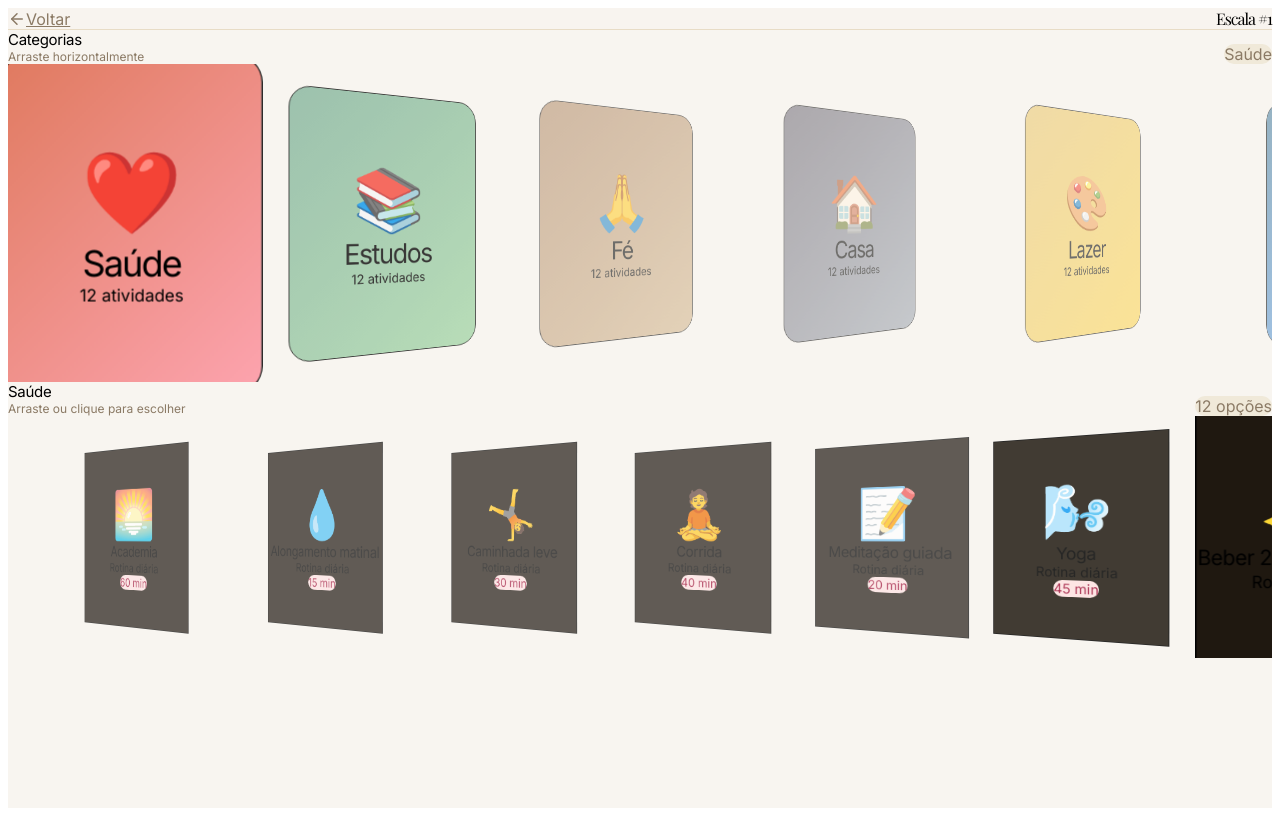
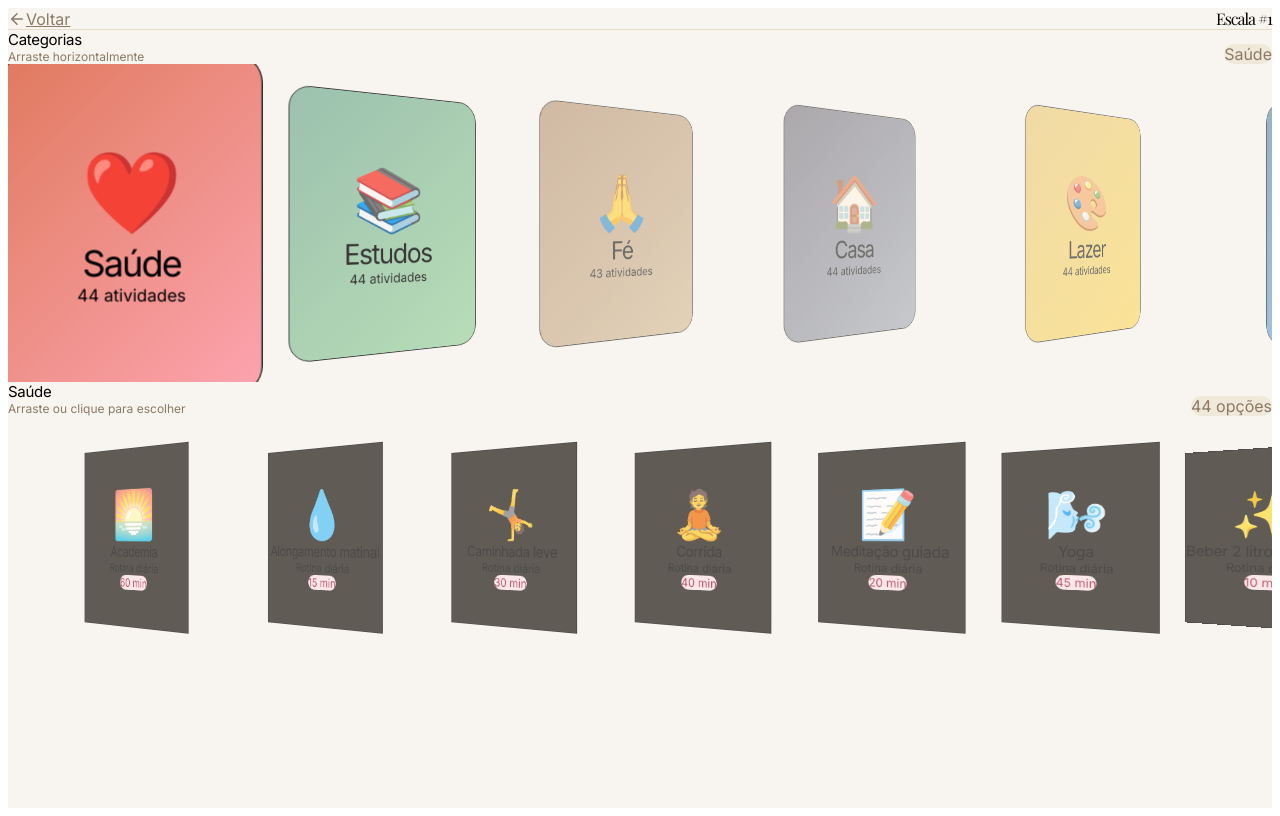
Before and after one commit to italo0machado/rotina-em-casa, a React (Vite) app in the folder frontend/: page /escala/1 in a window 1280 px wide. Built offline with nearby package versions, Linux system fonts and the light colour scheme.

Commit message:
fix: remover limite de atividades - agora mostra todas as ~40+ por categoria

```diff
--- a/frontend/src/components/DualCarousel.tsx
+++ b/frontend/src/components/DualCarousel.tsx
@@ -1,4 +1,4 @@
-// Atualizado: 06/06 22:05
+// Atualizado: 06/06 22:18
 import { useState, useRef } from 'react';
 import { atividades as todasAtividades } from '../data/atividades';
 
@@ -25,9 +25,9 @@ const CATEGORIAS: Category[] = [
     id: "saude", name: "Saúde", emoji: "❤️",
     gradient: "linear-gradient(135deg,#e07a5f,#fda4af)",
     dotBg: "#fee2e2", dotColor: "#9f1239",
-    activities: todasAtividades.filter(a => a.categoria === "Saúde").slice(0, 12).map((a, i) => ({
+    activities: todasAtividades.filter(a => a.categoria === "Saúde").map((a, i) => ({
       id: a.id.toString(), name: a.nome,
-      emoji: ["🌅","💧","🤸","🧘","📝","🌬️","✨","📓","🏃","🧘‍♀️","💪","🧴"][i % 12],
+      emoji: ["🌅","💧","🤸","🧘","📝","🌬️","✨","📓","🏃","🧘‍♀️","💪","🧴","🧘‍♂️","🏊","🚴","🧎","🧖","💆","🦵","🧠"][i % 20],
       time: `${a.duracao} min`, subtitle: "Rotina diária"
     }))
   },
@@ -35,9 +35,9 @@ const CATEGORIAS: Category[] = [
     id: "estudos", name: "Estudos", emoji: "📚",
     gradient: "linear-gradient(135deg,#81b29a,#a5d6a7)",
     dotBg: "#e8f5e9", dotColor: "#1b5e20",
-    activities: todasAtividades.filter(a => a.categoria === "Estudos").slice(0, 12).map((a, i) => ({
+    activities: todasAtividades.filter(a => a.categoria === "Estudos").map((a, i) => ({
       id: a.id.toString(), name: a.nome,
-      emoji: ["📖","✏️","🔍","🗂️","🎧","💻","🌍","📝","📚","🧠","✍️","📐"][i % 12],
+      emoji: ["📖","✏️","🔍","🗂️","🎧","💻","🌍","📝","📚","🧠","✍️","📐","📕","🧮","📊","📋","🔬","📜","🖋️","📎"][i % 20],
       time: `${a.duracao} min`, subtitle: "Rotina diária"
     }))
   },
@@ -45,9 +45,9 @@ const CATEGORIAS: Category[] = [
     id: "fe", name: "Fé", emoji: "🙏",
     gradient: "linear-gradient(135deg,#b08968,#d2b48c)",
     dotBg: "#fef3c7", dotColor: "#78350f",
-    activities: todasAtividades.filter(a => a.categoria === "Fé").slice(0, 12).map((a, i) => ({
+    activities: todasAtividades.filter(a => a.categoria === "Fé").map((a, i) => ({
       id: a.id.toString(), name: a.nome,
-      emoji: ["🙏","📿","🕯️","✝️","🕌","🕉️","☸️","🕎","🕊️","📖","🕯️","🙏"][i % 12],
+      emoji: ["🙏","📿","🕯️","✝️","🕌","🕉️","☸️","🕎","🕊️","📖","🙏","🕯️","🛐","📿","🕯️","🙏","🕌","🕉️","☸️","🕎"][i % 20],
       time: `${a.duracao} min`, subtitle: "Rotina diária"
     }))
   },
@@ -55,9 +55,9 @@ const CATEGORIAS: Category[] = [
     id: "casa", name: "Casa", emoji: "🏠",
     gradient: "linear-gradient(135deg,#6d6875,#9ca3af)",
     dotBg: "#f3e8ff", dotColor: "#581c87",
-    activities: todasAtividades.filter(a => a.categoria === "Casa").slice(0, 12).map((a, i) => ({
+    activities: todasAtividades.filter(a => a.categoria === "Casa").map((a, i) => ({
       id: a.id.toString(), name: a.nome,
-      emoji: ["🏠","🧹","🧺","🪴","🛏️","🧽","🧴","🧺","🧼","🪟","🛋️","🧺"][i % 12],
+      emoji: ["🏠","🧹","🧺","🪴","🛏️","🧽","🧴","🧺","🧼","🪟","🛋️","🧺","🪑","🧹","🧺","🛏️","🪴","🧽","🧴","🧺"][i % 20],
       time: `${a.duracao} min`, subtitle: "Rotina diária"
     }))
   },
@@ -65,9 +65,9 @@ const CATEGORIAS: Category[] = [
     id: "lazer", name: "Lazer", emoji: "🎨",
     gradient: "linear-gradient(135deg,#e9c46a,#fcd34d)",
     dotBg: "#fef3c7", dotColor: "#78350f",
-    activities: todasAtividades.filter(a => a.categoria === "Lazer").slice(0, 12).map((a, i) => ({
+    activities: todasAtividades.filter(a => a.categoria === "Lazer").map((a, i) => ({
       id: a.id.toString(), name: a.nome,
-      emoji: ["🎨","🎮","🎵","🌿","📺","📚","🎭","🎪","🎳","🎬","🎤","🏕️"][i % 12],
+      emoji: ["🎨","🎮","🎵","🌿","📺","📚","🎭","🎪","🎳","🎬","🎤","🏕️","🎨","🎮","🎵","🌿","📺","🎭","🎪","🎳"][i % 20],
       time: `${a.duracao} min`, subtitle: "Rotina diária"
     }))
   },
@@ -75,9 +75,9 @@ const CATEGORIAS: Category[] = [
     id: "trabalho", name: "Trabalho", emoji: "💼",
     gradient: "linear-gradient(135deg,#457b9d,#60a5fa)",
     dotBg: "#dbeafe", dotColor: "#1e3a8a",
-    activities: todasAtividades.filter(a => a.categoria === "Trabalho").slice(0, 12).map((a, i) => ({
+    activities: todasAtividades.filter(a => a.categoria === "Trabalho").map((a, i) => ({
       id: a.id.toString(), name: a.nome,
-      emoji: ["💼","📊","💻","📈","📋","🗓️","📞","✉️","📎","🖥️","📌","🗂️"][i % 12],
+      emoji: ["💼","📊","💻","📈","📋","🗓️","📞","✉️","📎","🖥️","📌","🗂️","💼","📊","💻","📈","📋","🗓️","📞","✉️"][i % 20],
       time: `${a.duracao} min`, subtitle: "Rotina diária"
     }))
   },
@@ -85,9 +85,9 @@ const CATEGORIAS: Category[] = [
     id: "amigos", name: "Amigos", emoji: "👥",
     gradient: "linear-gradient(135deg,#f4a261,#fb923c)",
     dotBg: "#ffedd5", dotColor: "#7c2d12",
-    activities: todasAtividades.filter(a => a.categoria === "Amigos").slice(0, 12).map((a, i) => ({
+    activities: todasAtividades.filter(a => a.categoria === "Amigos").map((a, i) => ({
       id: a.id.toString(), name: a.nome,
-      emoji: ["👥","🎉","🍻","🎤","🎲","🏀","🎳","🎯","🎮","🍕","🎤","🎉"][i % 12],
+      emoji: ["👥","🎉","🍻","🎤","🎲","🏀","🎳","🎯","🎮","🍕","🎤","🎉","👥","🎉","🍻","🎤","🎲","🏀","🎳","🎯"][i % 20],
       time: `${a.duracao} min`, subtitle: "Rotina diária"
     }))
   },
@@ -95,9 +95,9 @@ const CATEGORIAS: Category[] = [
     id: "familia", name: "Família", emoji: "👨‍👩‍👧",
     gradient: "linear-gradient(135deg,#2a9d8f,#5eead4)",
     dotBg: "#d1fae5", dotColor: "#064e3b",
-    activities: todasAtividades.filter(a => a.categoria === "Família").slice(0, 12).map((a, i) => ({
+    activities: todasAtividades.filter(a => a.categoria === "Família").map((a, i) => ({
       id: a.id.toString(), name: a.nome,
-      emoji: ["👨‍👩‍👧","👨‍👩‍👧‍👦","👨‍👨‍👧","👩‍👩‍👧","👨‍👩‍👧‍👦","🧑‍🤝‍🧑","👪","👨‍👩‍👧‍👦","🧑‍🧑‍🧒","👨‍👧","👩‍👧","👨‍👩‍👧"][i % 12],
+      emoji: ["👨‍👩‍👧","👨‍👩‍👧‍👦","👨‍👨‍👧","👩‍👩‍👧","👨‍👩‍👧‍👦","🧑‍🤝‍🧑","👪","👨‍👩‍👧‍👦","🧑‍🧑‍🧒","👨‍👧","👩‍👧","👨‍👩‍👧","👨‍👩‍👧","👨‍👩‍👧‍👦","👨‍👨‍👧","👩‍👩‍👧","👨‍👩‍👧‍👦","🧑‍🤝‍🧑","👪","👨‍👩‍👧‍👦"][i % 20],
       time: `${a.duracao} min`, subtitle: "Rotina diária"
     }))
   }
@@ -174,7 +174,6 @@ export function DualCarousel({
     onActivitySelect?.(activity, selectedCategory);
   };
 
-  // Estilo 3D mais suave para categorias
   const getCatStyle = (index: number) => {
     const dist = Math.abs(index - selectedCatIndex);
     const isActive = index === selectedCatIndex;
@@ -200,7 +199,6 @@ export function DualCarousel({
     };
   };
 
-  // Estilo 3D para atividades
   const getActStyle = (index: number, total: number) => {
     const center = Math.floor(total / 2);
     const dist = Math.abs(index - center);
@@ -230,7 +228,7 @@ export function DualCarousel({
     <div className="w-full max-w-[1320px] mx-auto px-6 py-10 select-none">
       <div className="grid grid-cols-1 lg:grid-cols-2 gap-12">
 
-        {/* CATEGORIAS - Cover Flow 3D */}
+        {/* CATEGORIAS */}
         <div>
           <div className="mb-3 px-1 flex items-end justify-between">
             <div>
@@ -276,7 +274,7 @@ export function DualCarousel({
           </div>
         </div>
 
-        {/* ATIVIDADES - Cover Flow 3D com drag */}
+        {/* ATIVIDADES - agora com todas as 40+ */}
         <div>
           <div className="mb-3 px-1 flex items-end justify-between">
             <div>
```
